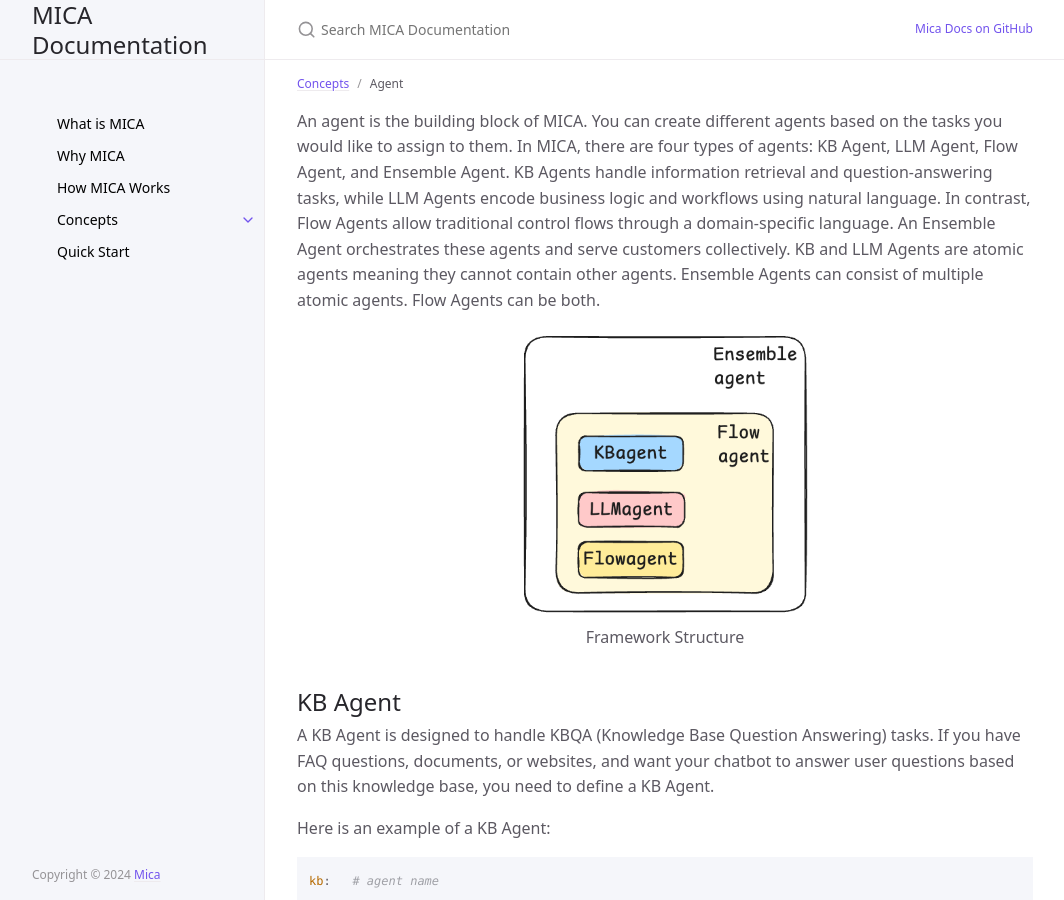
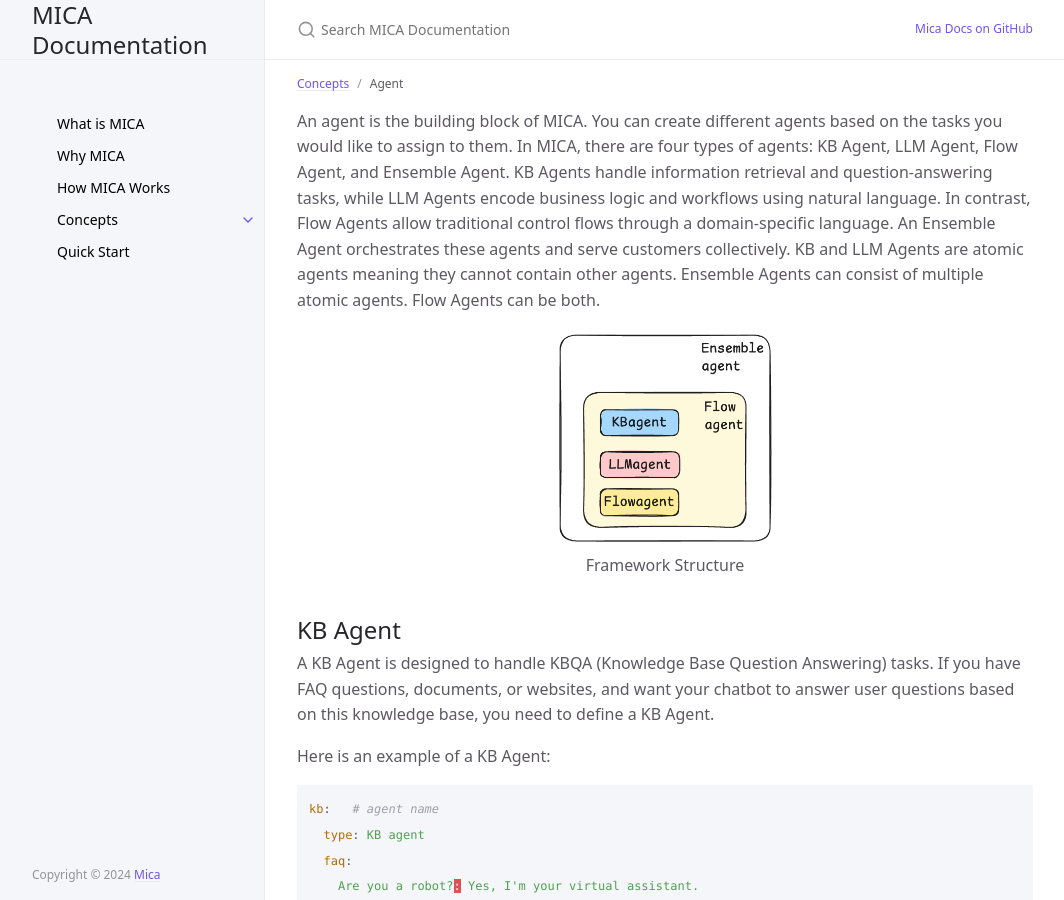
Before and after one commit to Mica-labs/Mica-labs.github.io, a Jekyll site: the page built from docs/concepts/agent/index.md, in a window 1280 px wide and 900 px high. Shown: the whole window, without its empty margins (107-1171 px from the left). Built offline with Jekyll 4.4.1, drawn with Linux system fonts in a browser that asks for light colours; cached includes are drawn as plain includes.

Commit message:
Update index.md

```diff
--- a/docs/concepts/agent/index.md
+++ b/docs/concepts/agent/index.md
@@ -7,7 +7,7 @@ nav_order: 1
 
 An agent is the building block of MICA. You can create different agents based on the tasks you would like to assign to them.  In MICA, there are four types of agents: KB Agent, LLM Agent, Flow Agent, and Ensemble Agent. KB Agents handle information retrieval and question-answering tasks, while LLM Agents encode business logic and workflows using natural language. In contrast, Flow Agents allow traditional control flows through a domain-specific language. An Ensemble Agent orchestrates these agents and serve customers collectively.  KB and LLM Agents are atomic agents meaning they cannot contain other agents.  Ensemble Agents can consist of multiple atomic agents.  Flow Agents can be both.
 <center>
-<img style="width: 40%; height: auto;" src="structure.png">
+<img style="width: 30%; height: auto;" src="structure.png">
 <br>
 <div>Framework Structure</div>
 </center>
```
